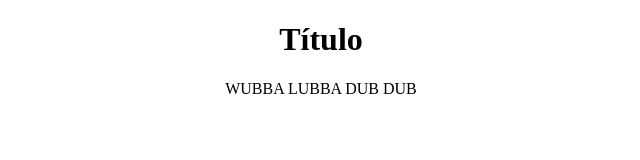
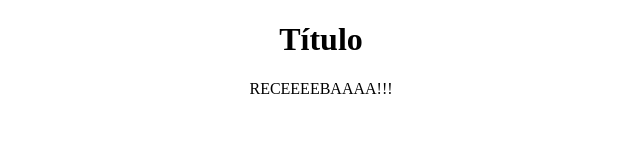
Before and after one commit to jvenicius/cvp, a plain HTML site: page index.html in a window 1280 px wide. Shown: the full height of the page, 319-959 px from the left. Drawn offline with Linux system fonts and the light colour scheme.

Commit message:
Recebaaaaa

```diff
--- a/index.html
+++ b/index.html
@@ -9,7 +9,7 @@
   <body>
     <main class="container">
       <h1 class="container__title">Título</h1>
-      <p>WUBBA LUBBA DUB DUB</p>
+      <p>RECEEEEBAAAA!!!</p>
     </main>
   </body>
 </html>
```
